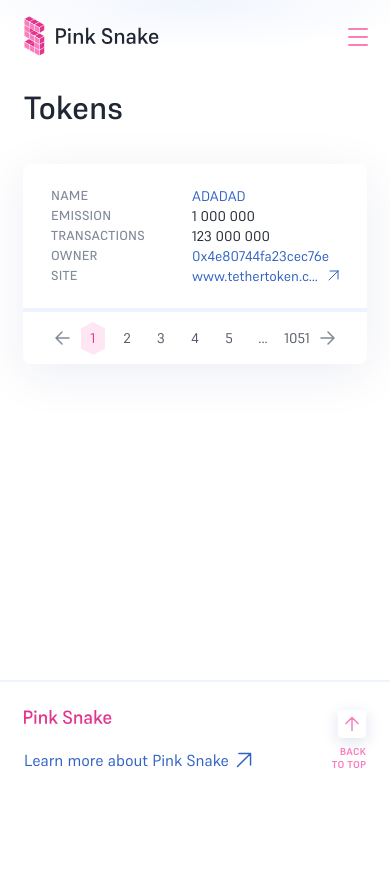
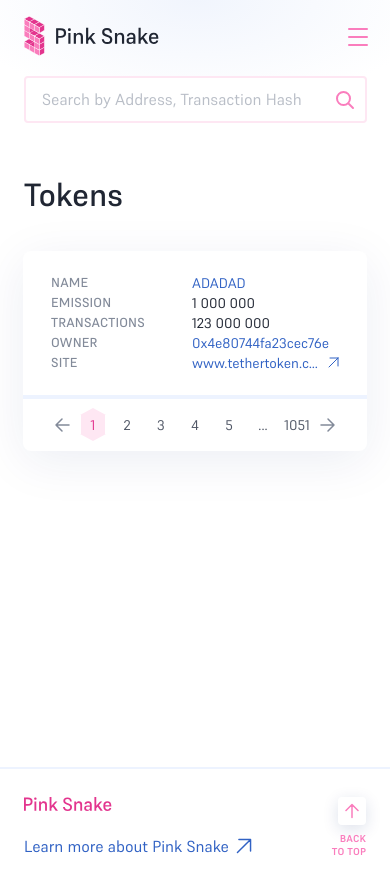
Before and after one commit to disaq1/Pink-Snake, a website: page #src/Tokens.html in a window 390 px wide. Before the commit the page ends 844 px from the top, so only its background shows below. Drawn offline with nearby package versions, Linux system fonts and the light colour scheme; files that its build step writes are made by us from their sources; files whose address does not match are found by name; a web font is replaced by a local one.

Commit message:
Adds search to mobile version

```diff
--- a/#src/Tokens.html
+++ b/#src/Tokens.html
@@ -57,6 +57,13 @@
             </div>
 
         </header>
+        <footer class="footer">
+            <div class="search">
+                <input class="searchInputMAIN" placeholder="Search by Address, Transaction Hash">
+                <img src="img/loop.svg" alt="loop" class="searchImgMAIN">
+                <img src="img/search_clear.svg" alt="search clear" class="search_clearMAIN">
+            </div>
+        </footer>
 </header>
     <main>
         <div class="table__name table__name--dffd">
```
Also changed, not shown: #src/Transactions.html (+7 -0 lines), #src/address.html (+7 -0 lines), docs/Tokens.html (+1 -1 lines), docs/Transactions.html (+1 -1 lines), docs/address.html (+1 -1 lines).
